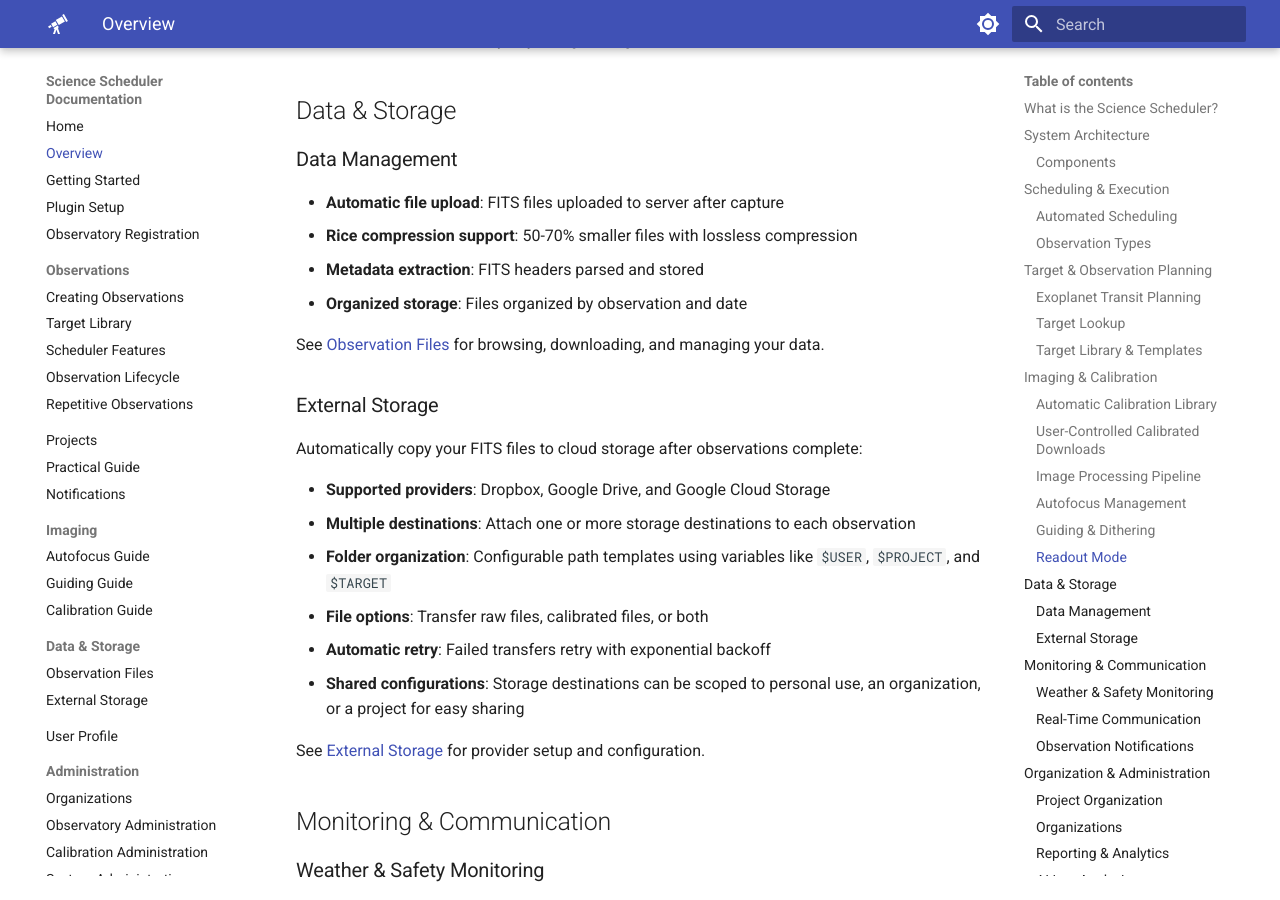
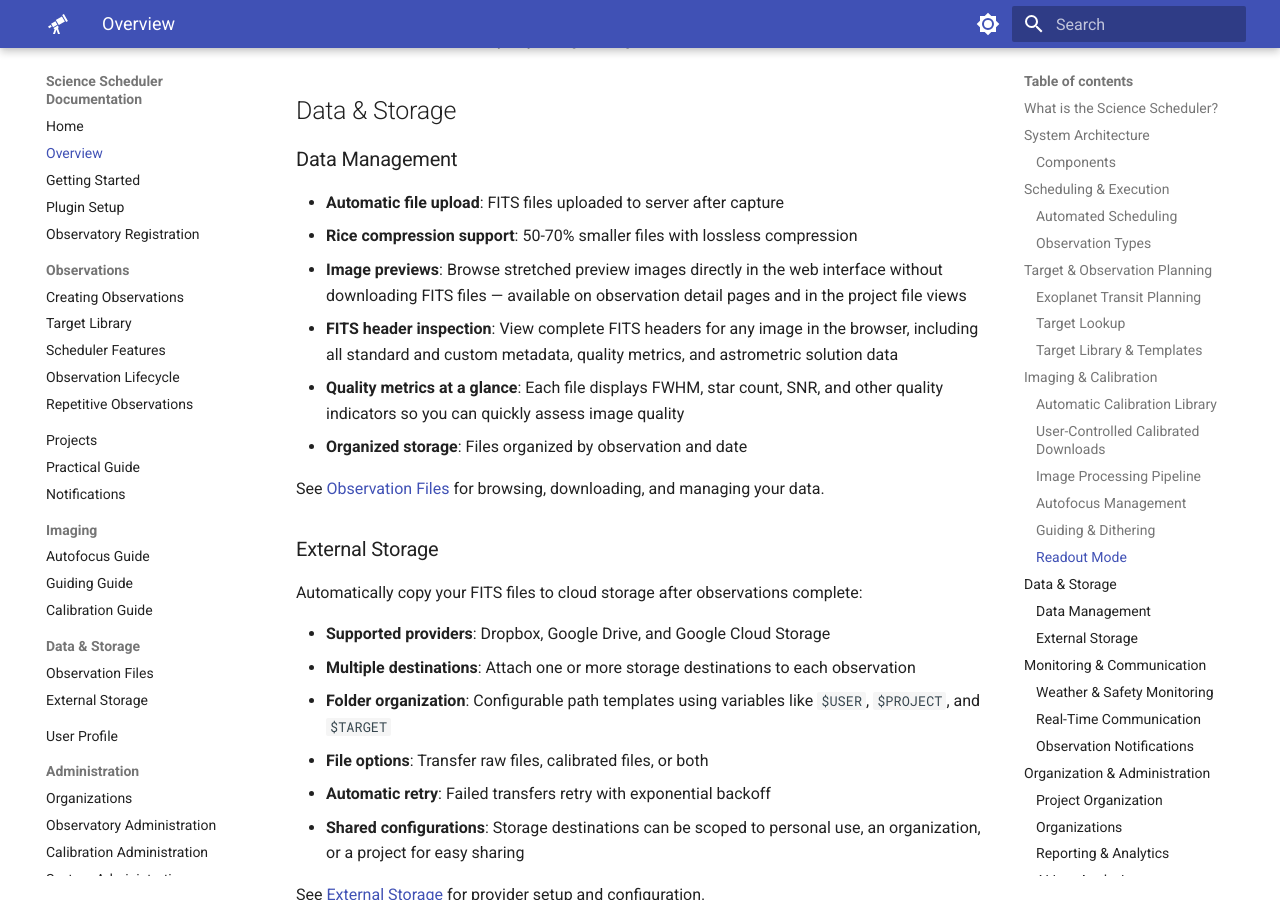
Before and after one commit to First-Light-Systems/nina-scheduler-docs, an MkDocs documentation site: the page built from docs/OVERVIEW.md, in a window 1280 px wide and 900 px high, scrolled down 4753 px. Built offline with MkDocs 1.6.1 and Material for MkDocs 9.7.7, drawn with Linux system fonts in a browser that asks for light colours; some of the changed text lies outside the part shown.

Commit message:
Add image previews and FITS header inspection to overview
Data Management section now highlights image previews in the browser,
FITS header inspection, and per-file quality metrics. Added a Review
step to the user workflow between Monitor and Download.

Co-Authored-By: Claude Opus 4.6 (1M context) <noreply@anthropic.com>

```diff
--- a/docs/OVERVIEW.md
+++ b/docs/OVERVIEW.md
@@ -155,7 +155,9 @@ Observations support per-exposure readout mode selection for cameras that offer
 
 - **Automatic file upload**: FITS files uploaded to server after capture
 - **Rice compression support**: 50-70% smaller files with lossless compression
-- **Metadata extraction**: FITS headers parsed and stored
+- **Image previews**: Browse stretched preview images directly in the web interface without downloading FITS files — available on observation detail pages and in the project file views
+- **FITS header inspection**: View complete FITS headers for any image in the browser, including all standard and custom metadata, quality metrics, and astrometric solution data
+- **Quality metrics at a glance**: Each file displays FWHM, star count, SNR, and other quality indicators so you can quickly assess image quality
 - **Organized storage**: Files organized by observation and date
 
 See [Observation Files](OBSERVATION_FILES.md) for browsing, downloading, and managing your data.
@@ -326,7 +328,8 @@ Both the plugin and server are designed to recover cleanly from unexpected shutd
 5. **Configure notifications** (optional) - choose email/Pushover alerts for state changes
 6. **Submit** - observation enters the queue
 7. **Monitor** - watch progress in real-time
-8. **Download** - choose what you need: raw images, calibrated versions, or both — plus access to master frames and calibration data
+8. **Review** - browse image previews, inspect FITS headers, and check quality metrics directly in the web interface
+9. **Download** - choose what you need: raw images, calibrated versions, or both — plus access to master frames and calibration data
 
 ### For Observatory Operators
 
```
